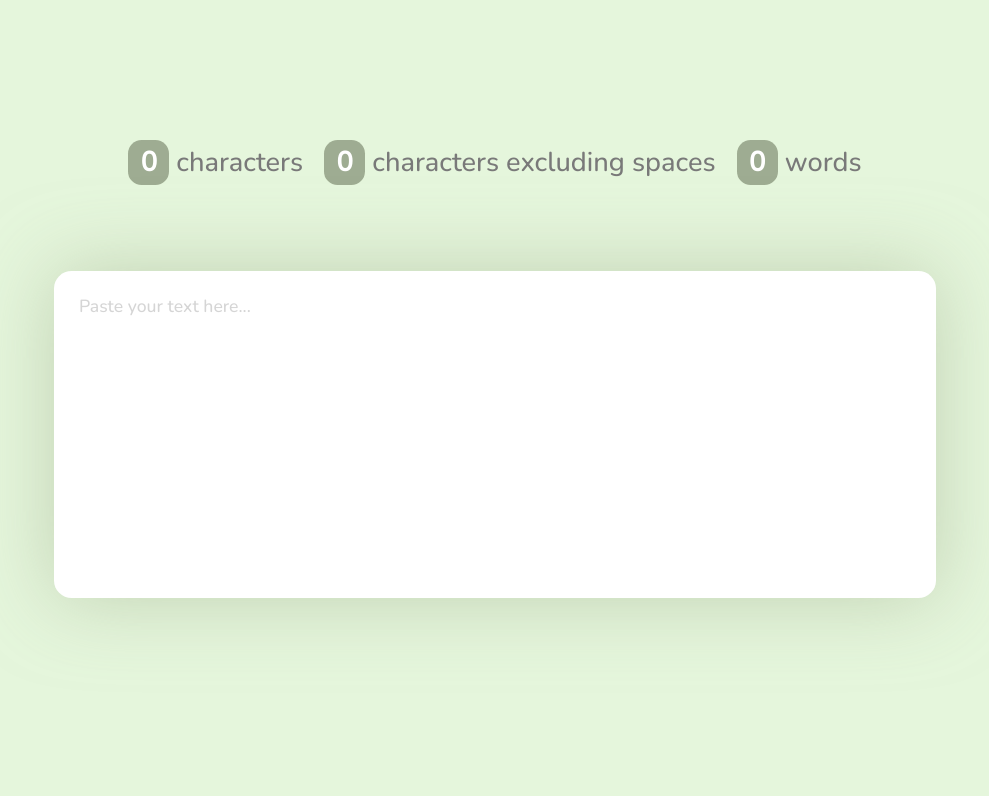
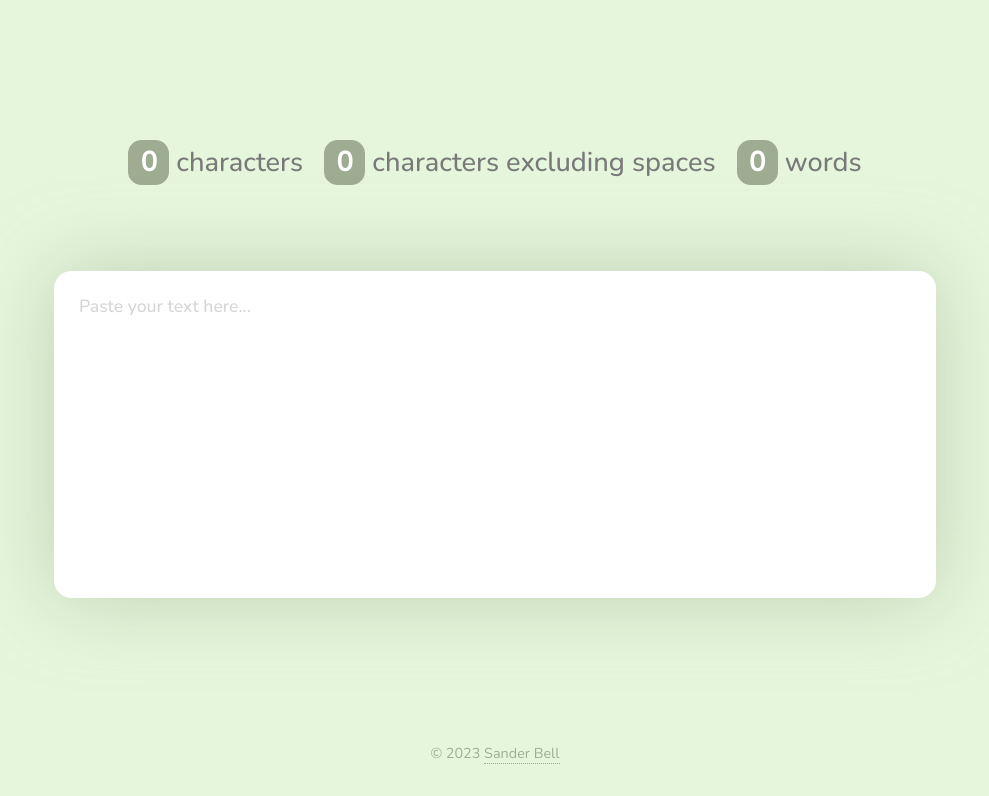
Before and after one commit to sanderbell/so-many-chars, a Vue app: page / in a window 1280 px wide. Shown: the top 796 px of the page, without its empty margins (145-1134 px from the left). Built offline with nearby package versions, Linux system fonts and the light colour scheme.

Commit message:
Added Footer

```diff
--- a/src/components/TextCounter.vue
+++ b/src/components/TextCounter.vue
@@ -12,6 +12,11 @@
     <div id="text-container">
         <textarea autofocus id="text" v-model="text" placeholder="Paste your text here..."></textarea>
     </div>
+    <footer>
+        © 2023
+        <a target="_blank" href="https://sanderbell.dev">Sander Bell</a>
+
+    </footer>
 </template>
 
 <script>
@@ -120,6 +125,28 @@ body {
     display: none;
 }
 
+
+a {
+    border-bottom: 0.1em dotted #839075b6;
+    color: #839075b6;
+    text-decoration: none;
+}
+
+
+
+footer {
+    border-radius: 0.3em;
+    font-size: 0.9rem;
+    bottom: 2rem;
+    color: #839075b6;
+    font-weight: 300;
+    left: 50%;
+    padding: 0.35em 0.65em;
+    position: absolute;
+    text-align: center;
+    transform: translateX(-50%);
+}
+
 @media (max-width: 800px) {
     #mobile-warning {
         display: block;
```
